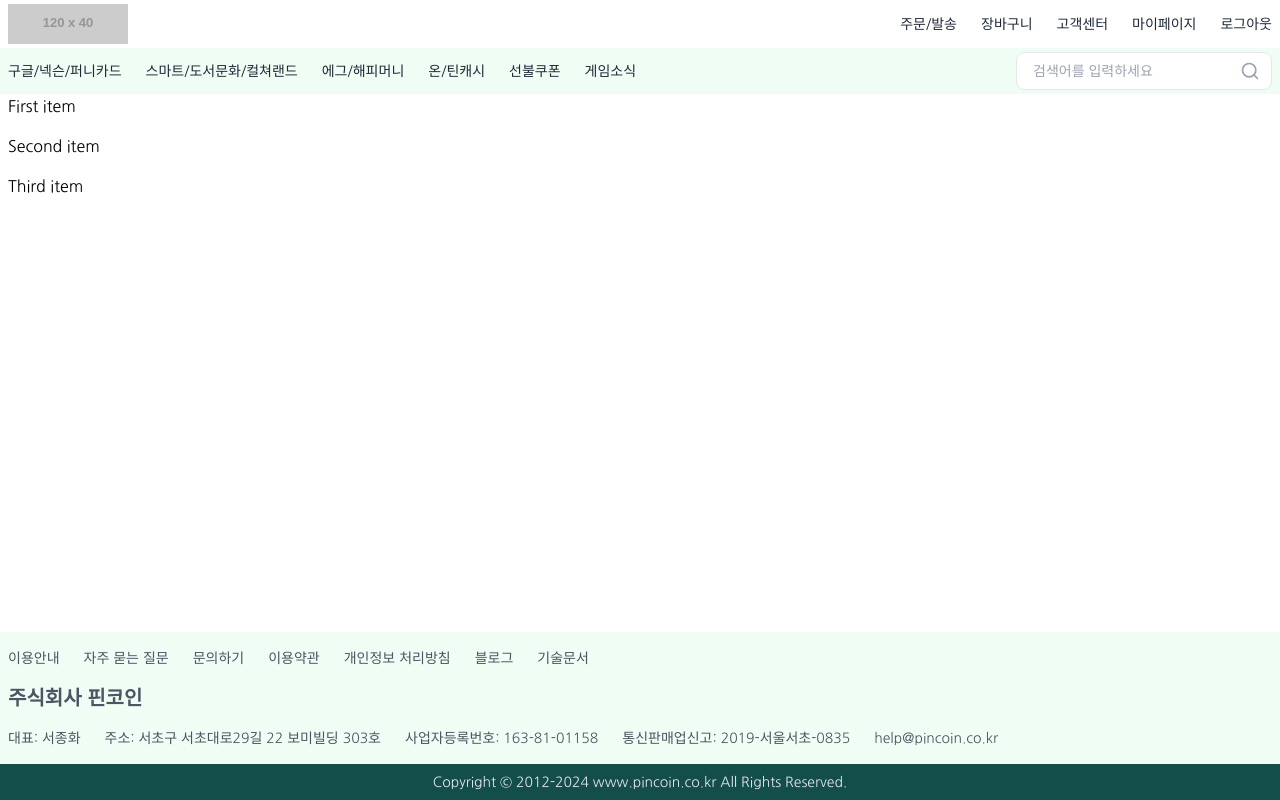
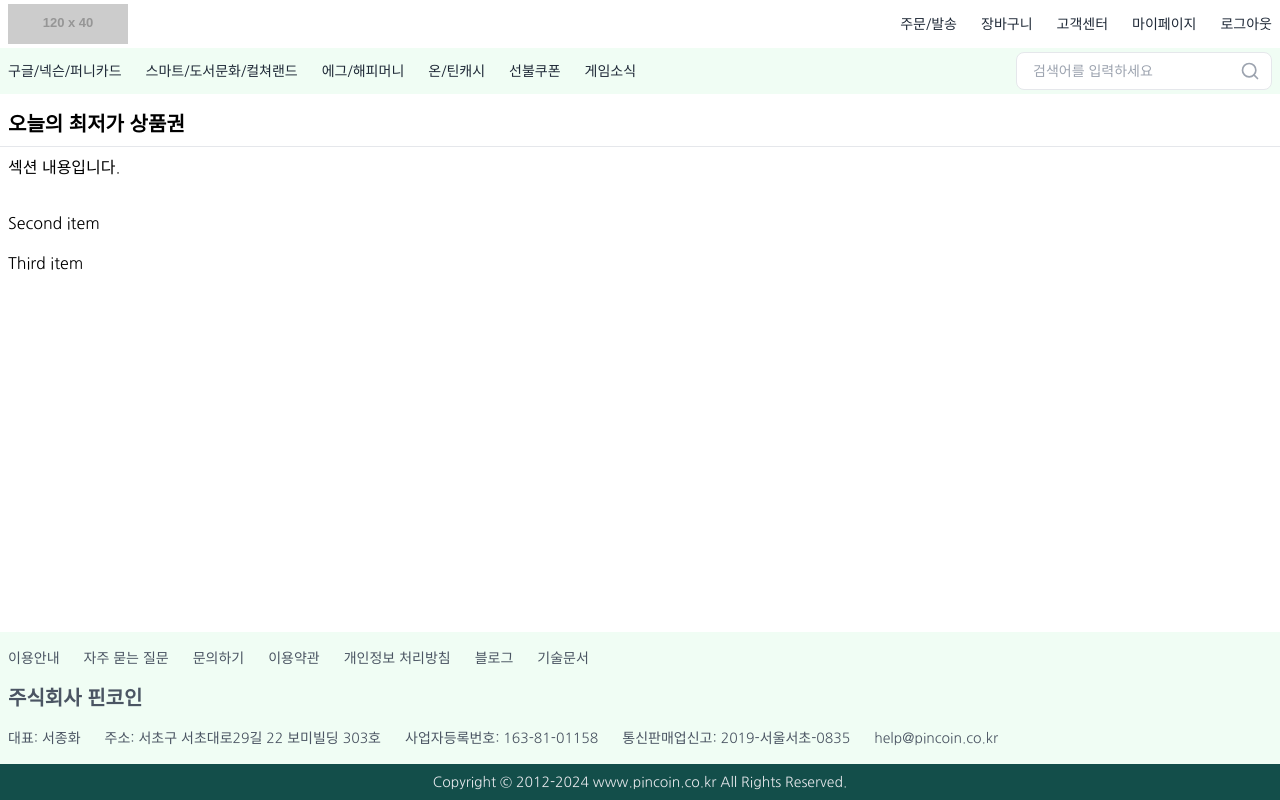
Before and after one commit to mairoo/guava, a Next.js app: page / in a window 1280 px wide. Built offline with nearby package versions, Linux system fonts and the light colour scheme.

Commit message:
TitledSection

```diff
--- a/src/app/page.tsx
+++ b/src/app/page.tsx
@@ -1,9 +1,16 @@
 import { FlexColumn } from '@/components/layout';
+import TitledSection from '@/components/layout/TitledSection';
 import React from 'react';
 
 const Home = () => (
   <FlexColumn spacing={4}>
-    <div>First item</div>
+    <TitledSection
+      title="오늘의 최저가 상품권"
+      showBorder={false}
+      showSeparator
+    >
+      <p>섹션 내용입니다.</p>
+    </TitledSection>
     <div>Second item</div>
     <div>Third item</div>
   </FlexColumn>
--- a/src/components/layout/TitledSection.tsx
+++ b/src/components/layout/TitledSection.tsx
@@ -1,10 +1,12 @@
 import { Card, CardContent, CardHeader } from '@/components/ui/card';
+import { Separator } from '@/components/ui/separator';
 import classNames from 'classnames';
 import React from 'react';
 
 interface TitledSectionProps {
   title: string;
   children: React.ReactNode;
+
   fontSize?:
     | 'text-sm'
     | 'text-base'
@@ -14,26 +16,40 @@ interface TitledSectionProps {
     | 'text-3xl';
   titleColor?: string;
   isBold?: boolean;
-  spacing?: string;
+  spacing?: 'space-y-0' | 'space-y-2' | 'space-y-4' | 'space-y-6' | 'space-y-8';
   verticalMargin?: string;
   padding?: string;
   className?: string;
+  showBorder?: boolean;
+  showSeparator?: boolean;
 }
 
 const TitledSection = ({
   title,
   children,
+
   fontSize = 'text-xl',
   titleColor = 'text-foreground',
   isBold = true,
-  spacing = 'space-y-4',
+  spacing = 'space-y-2',
   verticalMargin = 'my-4',
-  padding = 'p-6',
+  padding = 'p-0',
   className,
+  showBorder = true,
+  showSeparator = false,
 }: TitledSectionProps) => {
   return (
-    <Card className={classNames('mx-0', verticalMargin, padding, className)}>
-      <CardHeader className="px-0 pt-0">
+    <Card
+      className={classNames(
+        'mx-0 rounded-lg',
+        spacing,
+        verticalMargin,
+        padding,
+        className,
+        { 'border-0 shadow-none': !showBorder },
+      )}
+    >
+      <CardHeader className="px-0 pt-0 pb-0">
         <h2
           className={classNames('text-left', fontSize, titleColor, {
             'font-bold': isBold,
@@ -42,9 +58,12 @@ const TitledSection = ({
           {title}
         </h2>
       </CardHeader>
-      <CardContent className={classNames('px-0 pb-0', spacing)}>
-        {children}
-      </CardContent>
+      {showSeparator && (
+        <div className="-mx-6">
+          <Separator className="bg-gray-200" />
+        </div>
+      )}
+      <CardContent className="px-0 py-0">{children}</CardContent>
     </Card>
   );
 };
```
